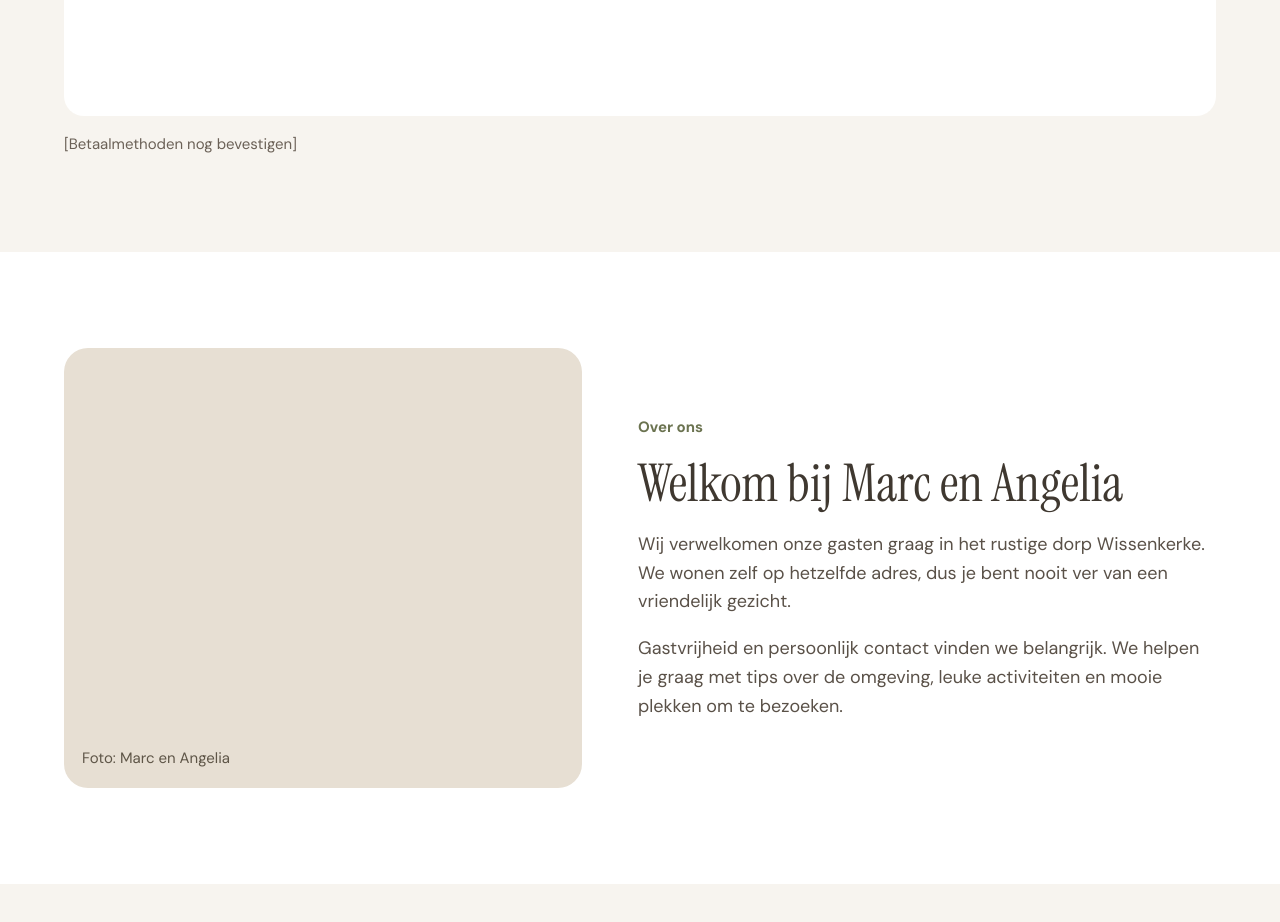
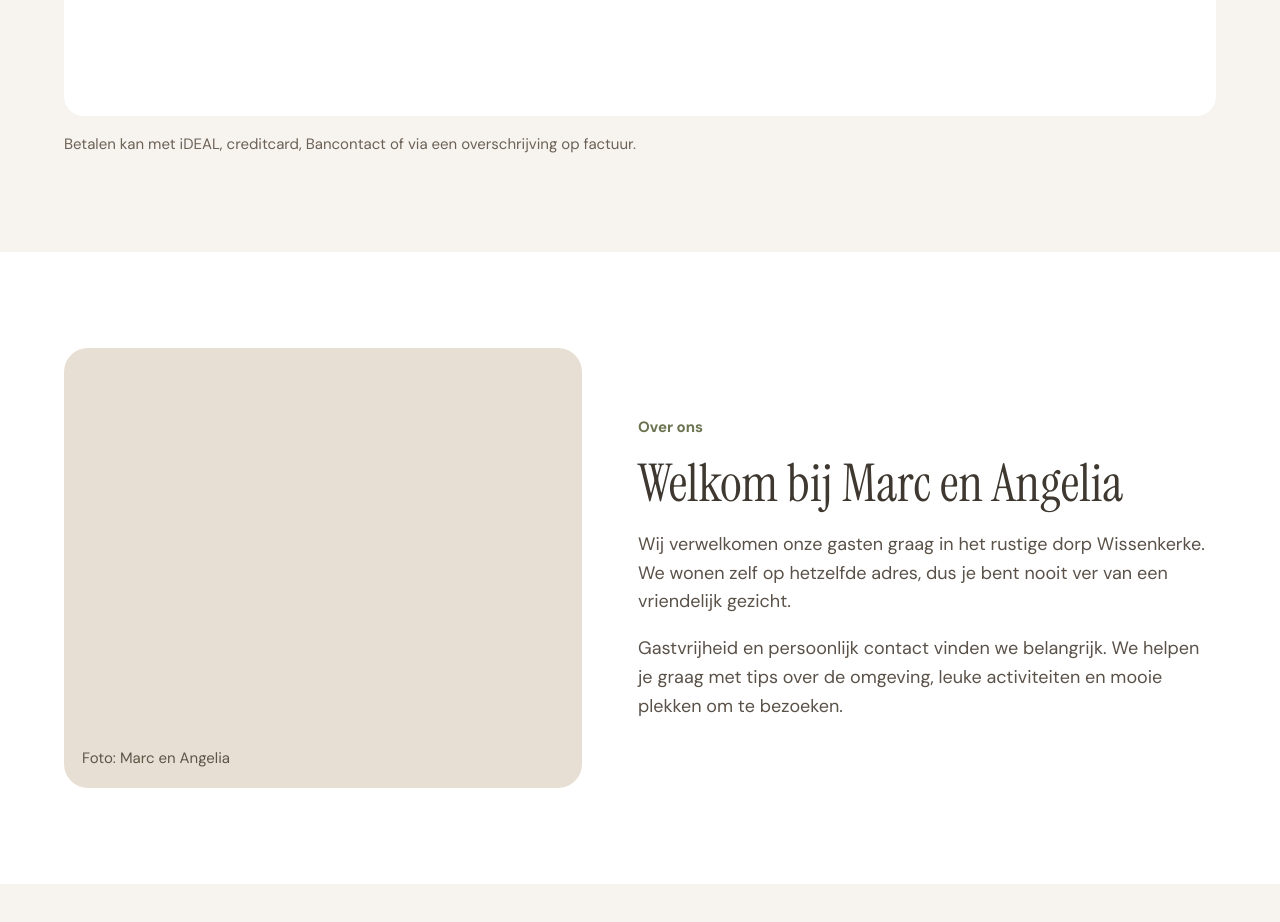
Before and after one commit to dcdataconsultancy/juultjezeeland, a plain HTML site: page index.html in a window 1280 px wide. Shown: the part 4620-5542 px from the top of the page. Drawn offline with Linux system fonts and the light colour scheme; a script that the page names is missing.

Commit message:
Betaalmethoden ingevuld
Co-Authored-By: Claude Opus 5.5 <noreply@anthropic.com>

```diff
--- a/index.html
+++ b/index.html
@@ -359,7 +359,7 @@ footer a:hover{color:#fff}
         <script>BookingToolIframe.initialize({"url": "https://login.smoobu.com/nl/booking-tool/iframe/1927951", "baseUrl": "https://login.smoobu.com", "target": "#apartmentIframeAll"})</script>
       </div>
     </div>
-    <p class="betalen">[Betaalmethoden nog bevestigen]</p>
+    <p class="betalen">Betalen kan met iDEAL, creditcard, Bancontact of via een overschrijving op factuur.</p>
   </div>
 </section>
 
```
